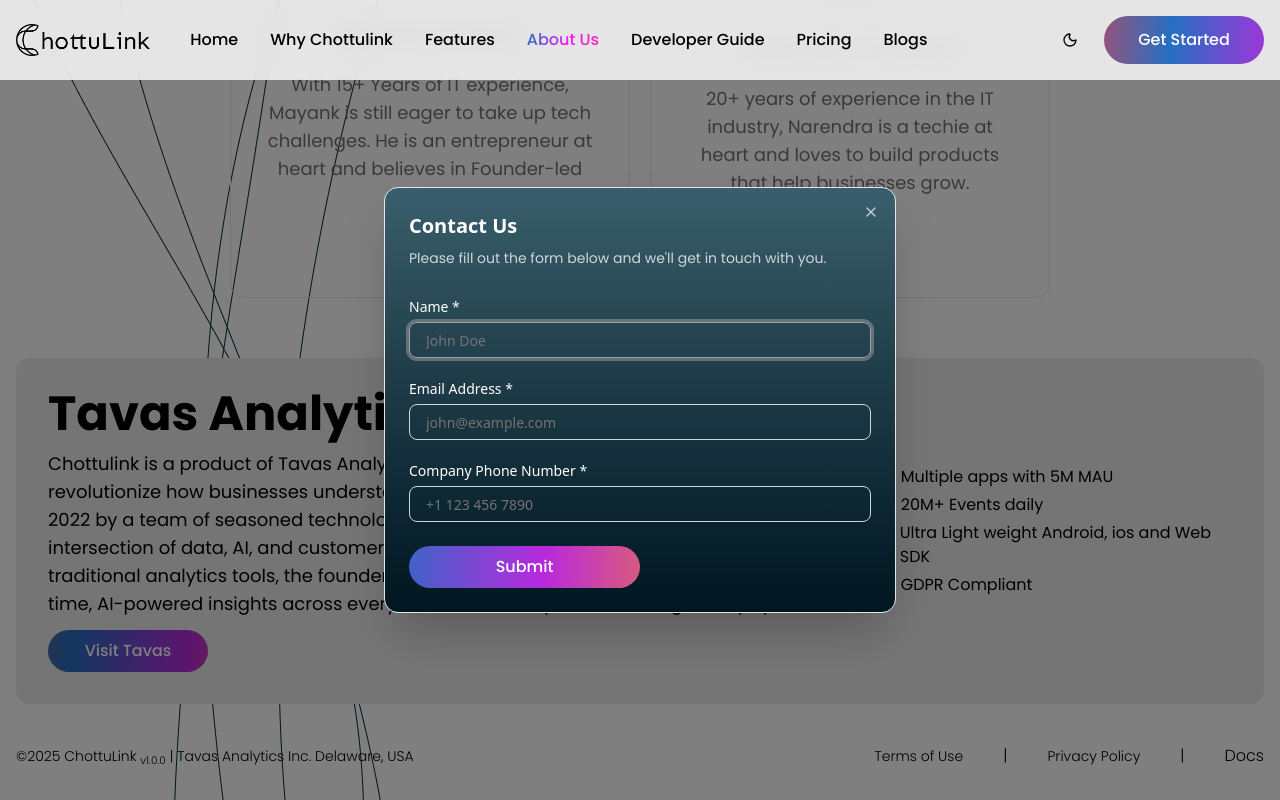
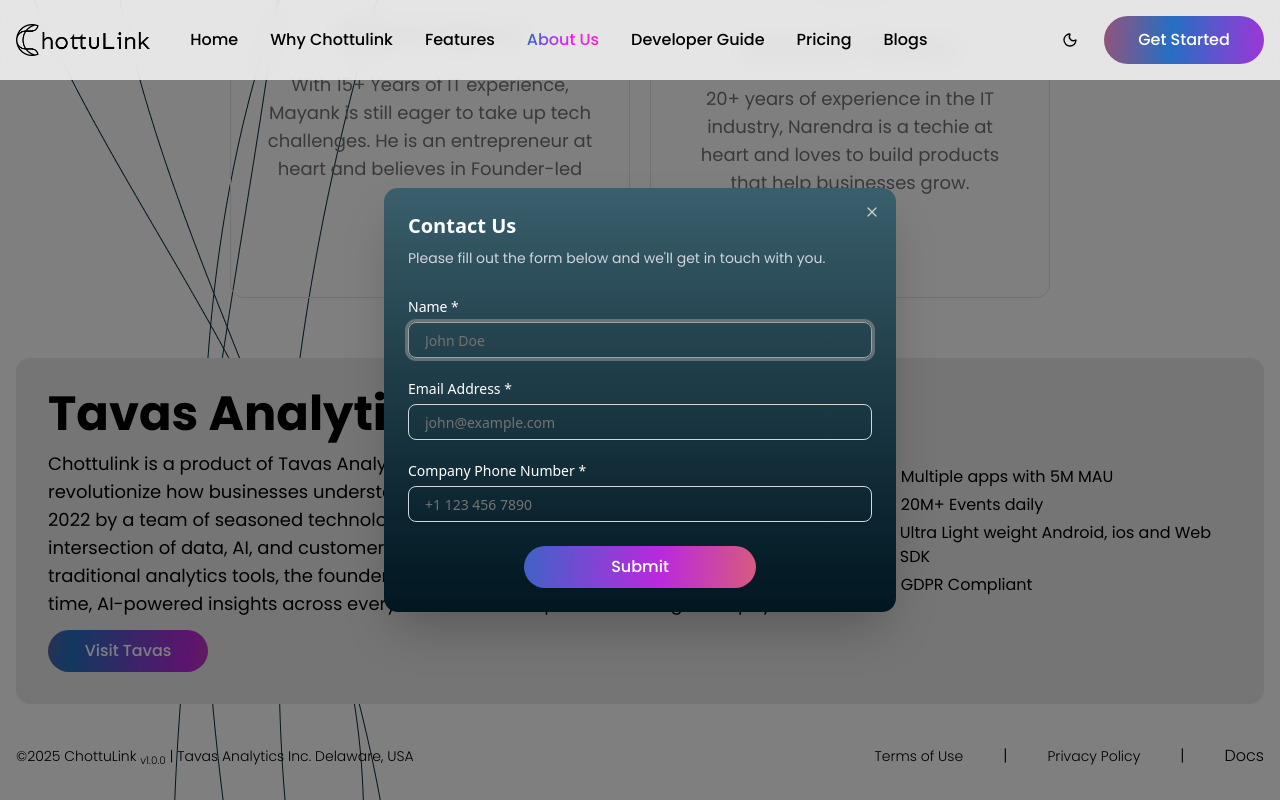
Before and after one commit to Joel-2021/chottu-link-nextjs, a Next.js app: page /about-us in a window 1280 px wide. Both pictures are taken after a click on the button "Visit Tavas". Shown: the part 870-1670 px from the top of the page. Built offline with nearby package versions, Linux system fonts and the light colour scheme; no server answers.

Commit message:
--Updated contact us

```diff
--- a/src/components/contact-us.tsx
+++ b/src/components/contact-us.tsx
@@ -147,9 +147,11 @@
                             ) }
                         />
 
-                        <Button type="submit" className="w-1/2 items-center">
-                            Submit
-                        </Button>
+                        <div className="flex justify-center">
+                            <Button type="submit" className="w-1/2">
+                                Submit
+                            </Button>
+                        </div>
                     </form>
                 </Form>
             </DialogContent>
--- a/src/components/ui/dialog.tsx
+++ b/src/components/ui/dialog.tsx
@@ -60,7 +60,7 @@
             <DialogPrimitive.Content
                 data-slot="dialog-content"
                 className={cn(
-                    "bg-background data-[state=open]:animate-in data-[state=closed]:animate-out data-[state=closed]:fade-out-0 data-[state=open]:fade-in-0 data-[state=closed]:zoom-out-95 data-[state=open]:zoom-in-95 fixed top-[50%] left-[50%] z-50 grid w-full max-w-[calc(100%-2rem)] translate-x-[-50%] translate-y-[-50%] gap-4 rounded-lg border p-6 shadow-lg duration-200 sm:max-w-lg",
+                    "bg-background data-[state=open]:animate-in data-[state=closed]:animate-out data-[state=closed]:fade-out-0 data-[state=open]:fade-in-0 data-[state=closed]:zoom-out-95 data-[state=open]:zoom-in-95 fixed top-[50%] left-[50%] z-50 grid w-full max-w-[calc(100%-2rem)] translate-x-[-50%] translate-y-[-50%] gap-4 rounded-lg p-6 shadow-lg duration-200 sm:max-w-lg",
                     className
                 )}
                 {...props}
```
